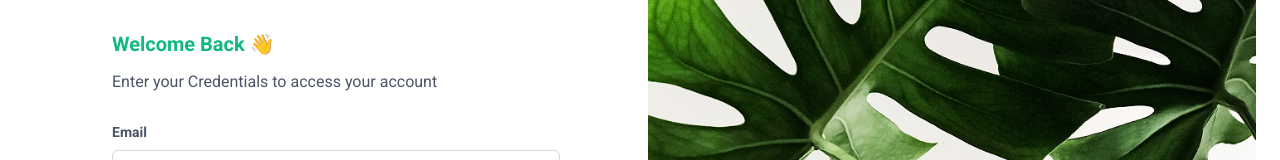
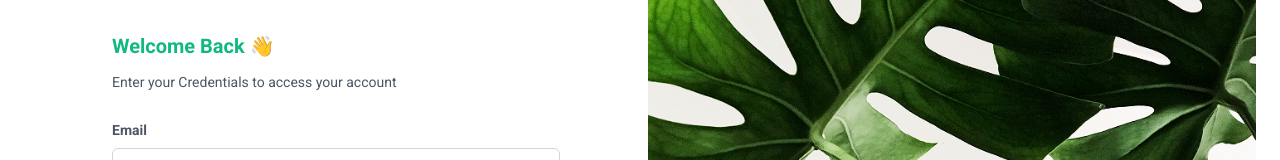
Before and after one commit to WaiYanTun25/legacyfa-dashboard-ui, a React (Vite) app: page /login in a window 1280 px wide. Shown: the part 198-358 px from the top of the page. Built offline with nearby package versions, Linux system fonts and the light colour scheme.

Commit message:
style(Login): adjust font size of instructional text in login component

```diff
--- a/src/pages/public/login/Login.tsx
+++ b/src/pages/public/login/Login.tsx
@@ -34,7 +34,7 @@ export const Login = () => {
             <h1 className="md:text-sm text-xl font-bold text-primary">
               Welcome Back 👋
             </h1>
-            <span className="mb-4 text-gray-600">
+            <span className="mb-4 text-sm text-gray-600">
               Enter your Credentials to access your account.
             </span>
             <Input
@@ -69,7 +69,7 @@ export const Login = () => {
             className="flex flex-col w-full max-w-md gap-3"
           >
             <h1 className="text-xl font-bold text-primary">Welcome Back 👋</h1>
-            <span className="mb-4 text-gray-600">
+            <span className="mb-4 text-sm text-gray-600">
               Enter your Credentials to access your account
             </span>
             <Input
```
